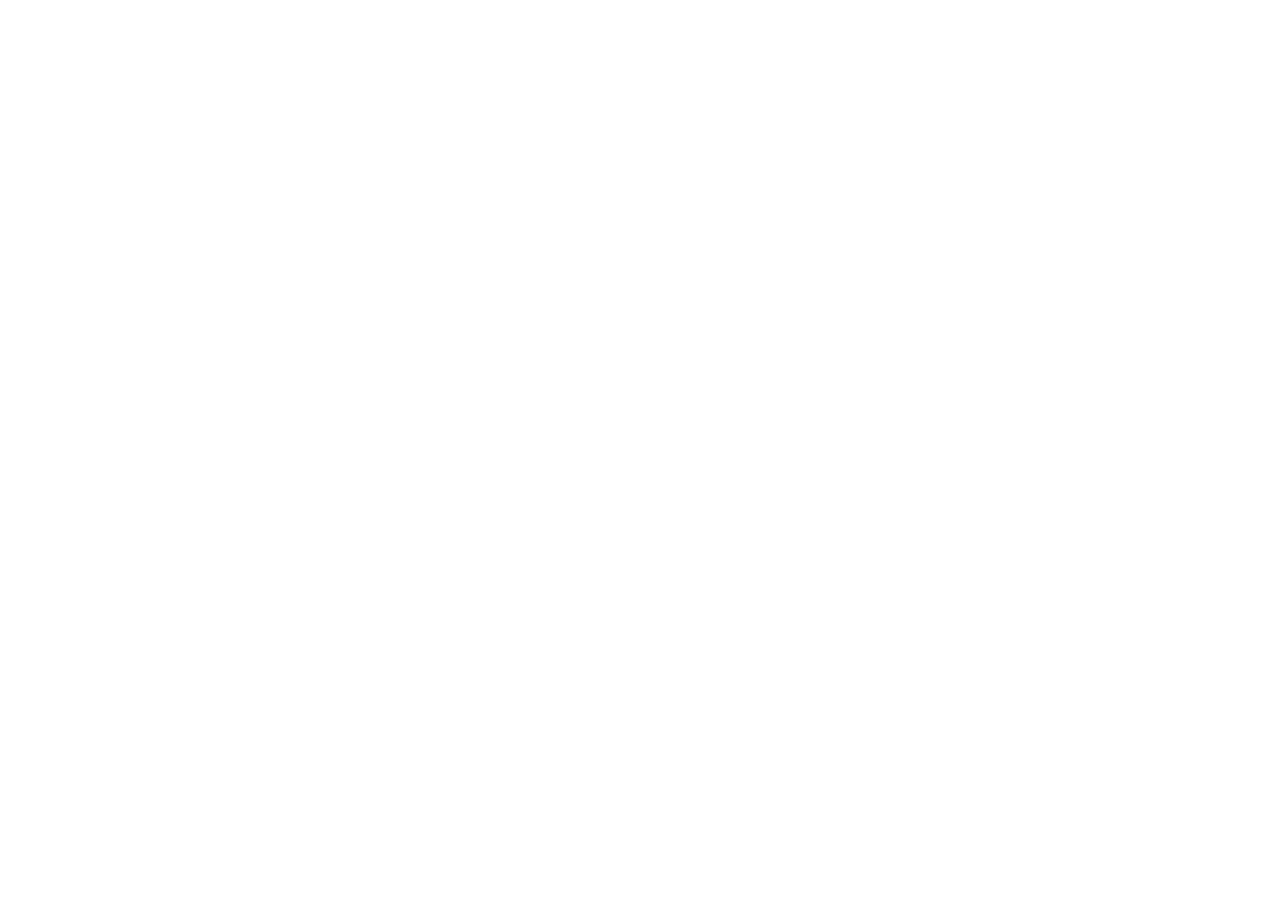
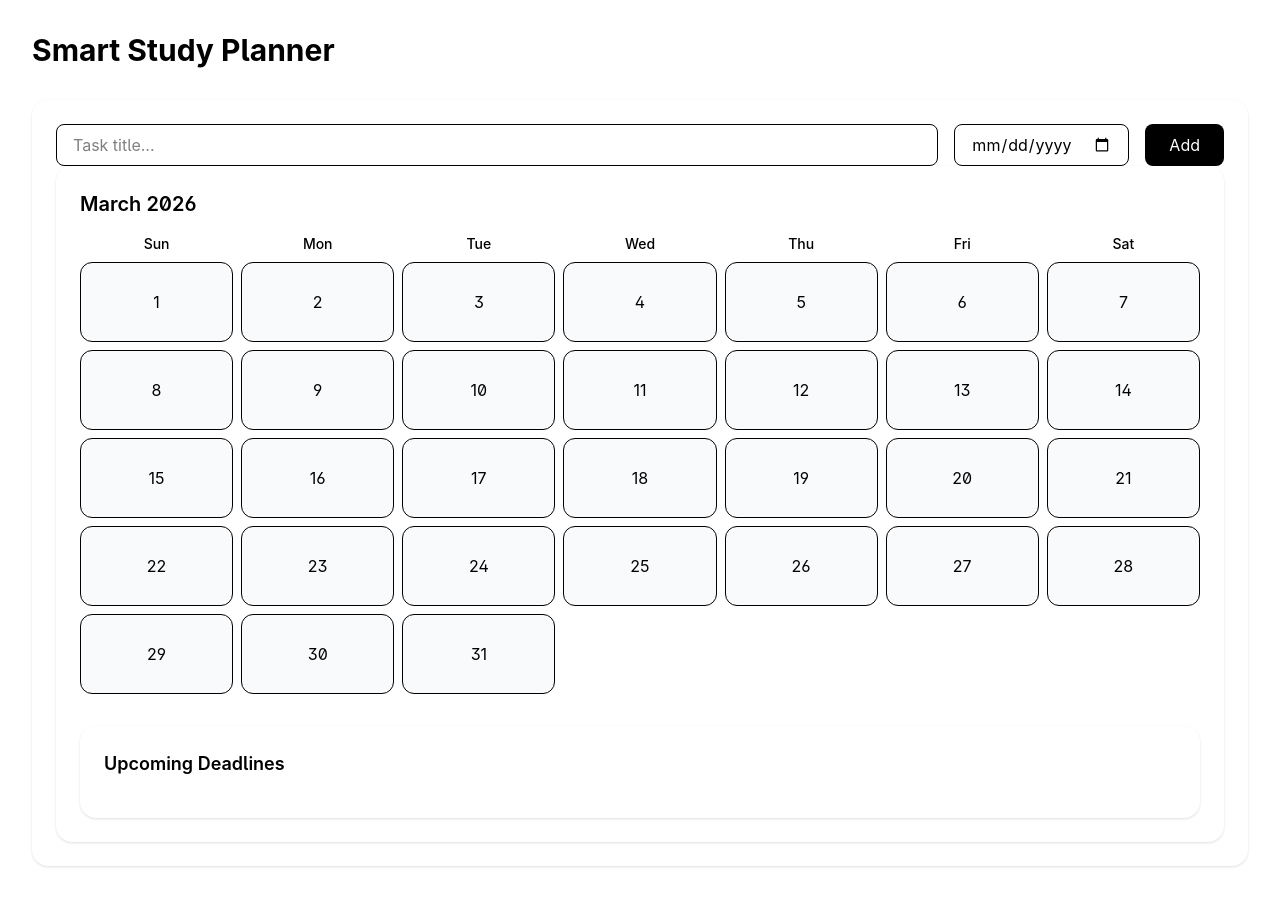
Before and after one commit to sakaaja27/StudentCommandCenter, a React (Vite) app: page /study-planner in a window 1280 px wide. Before the commit this address had no page. Shown: the top 906 px of the page. Before the commit the page ends 800 px from the top, so only its background shows below. Built offline with nearby package versions, Linux system fonts and the light colour scheme.

Commit message:
add study planner fitur, add calender

```diff
--- a/package.json
+++ b/package.json
@@ -13,6 +13,7 @@
     "framer-motion": "^12.34.3",
     "react": "^19.2.0",
     "react-dom": "^19.2.0",
+    "react-icons": "^5.5.0",
     "react-router-dom": "^7.13.1",
     "tailwindcss": "^4.2.1"
   },
--- a/src/App.jsx
+++ b/src/App.jsx
@@ -1,6 +1,7 @@
 import { BrowserRouter, Routes, Route } from "react-router-dom"
 import Landing from "./pages/LandingPages"
 import Dashboard from "./pages/Dashboard"
+import Planner from  "./pages/Planners"
 
 export default function App() {
   return (
@@ -8,6 +9,9 @@ export default function App() {
       <Routes>
         <Route path="/" element={<Landing />} />
         <Route path="/dashboard" element={<Dashboard />} />
+        <Route path="/study-planner" element={<Planner />} />
+        <Route path="/Focus-Mode" element={<Dashboard />} />
+        <Route path="/Analytics-Mode" element={<Dashboard />} />
       </Routes>
     </BrowserRouter>
   )
--- a/src/components/Cta.jsx
+++ b/src/components/Cta.jsx
@@ -25,9 +25,7 @@ export default function Cta() {
           </div>
         </div>
       </section>
-      <footer className="py-12 bg-gray-100 text-center text-sm text-gray-600">
-        <p>© 2026 AetherFlow. Designed for WDC Competition.</p>
-      </footer>
+
     </>
   );
 }
--- a/src/components/FeaturesLanding.jsx
+++ b/src/components/FeaturesLanding.jsx
@@ -37,7 +37,7 @@ export default function FeaturesLanding() {
               whileInView={{ opacity: 1, y: 0 }}
               transition={{ duration: 0.6 }}
               viewport={{ once: true }}
-              className="p-8 rounded-2xl bg-gray-50 hover:shadow-lg transition"
+              className="p-8 rounded-2xl bg-gray-50 hover:shadow-lg transition border border-gray-300"
             >
               <h3 className="font-semibold text-lg">{feature.title}</h3>
               <p className="mt-3 text-sm text-gray-600">
--- /dev/null
+++ b/src/components/FooterLanding.jsx
@@ -0,0 +1,7 @@
+export default function Footer() {
+  return (
+    <footer className="py-12 bg-gray-100 text-center text-sm text-gray-600">
+      <p>© 2026 AetherFlow. Designed for WDC Competition.</p>
+    </footer>
+  );
+}
--- a/src/components/NavbarLanding.jsx
+++ b/src/components/NavbarLanding.jsx
@@ -12,7 +12,7 @@ export default function NavbarLanding() {
   return (
     <header
       className={`fixed top-0 w-full z-50 transition ${
-        scrolled ? "bg-white/80 backdrop-blur-md shadow-sm" : "bg-transparent"
+        scrolled ? "bg-white/40 backdrop-blur-md shadow-sm" : "bg-transparent"
       }`}
     >
       <div className="max-w-7xl mx-auto px-6 py-4 flex justify-between items-center">
--- a/src/components/PreivewLanding.jsx
+++ b/src/components/PreivewLanding.jsx
@@ -32,13 +32,16 @@ export default function PreviewLanding() {
       >
         <div className="max-w-6xl mx-auto px-6 text-center">
           <h2 className="text-4xl font-bold">A Dashboard Built for Clarity</h2>
+          <div className="mt-16 relative">
+            <div className="absolute inset-0 bg-gradient-to-r from-blue-200 to-purple-200 blur-2xl opacity-40 rounded-3xl"></div>
 
-          <div className="mt-16 rounded-3xl shadow-2xl overflow-hidden border">
-            <img
-              src="https://via.placeholder.com/1200x600"
-              alt="Dashboard Preview"
-              className="w-full"
-            />
+            <div className="relative rounded-3xl shadow-2xl overflow-hidden border bg-white transform hover:scale-[1.02] transition duration-500">
+              <img
+                src="https://images.unsplash.com/photo-1434030216411-0b793f4b4173?q=80&w=1170&auto=format&fit=crop&ixlib=rb-4.1.0&ixid=M3wxMjA3fDB8MHxwaG90by1wYWdlfHx8fGVufDB8fHx8fA%3D%3D"
+                alt="Dashboard Preview"
+                className="w-full h-auto object-cover"
+              />
+            </div>
           </div>
         </div>
       </section>
--- a/src/components/Sidebar.jsx
+++ b/src/components/Sidebar.jsx
@@ -1,26 +1,66 @@
+import { useState } from "react";
+import { NavLink } from "react-router-dom";
+import {
+  FiHome,
+  FiBookOpen,
+  FiTarget,
+  FiBarChart2,
+  FiMenu,
+  FiX,
+} from "react-icons/fi";
+
+const links = [
+  { to: "/dashboard", label: "Dashboard", icon: <FiHome /> },
+  { to: "/study-planner", label: "Study Planner", icon: <FiBookOpen /> },
+  { to: "/Focus-Mode", label: "Focus Mode", icon: <FiTarget /> },
+  { to: "/Analytics-Mode", label: "Analytics", icon: <FiBarChart2 /> },
+];
+
 export default function Sidebar() {
+  const [open, setOpen] = useState(false);
+
   return (
-    <aside className="w-64 bg-white shadow-lg hidden md:block">
-      <div className="p-6 text-xl font-bold text-gray-800">
+    <>
+      <button
+        className="md:hidden fixed top-4 left-4 z-50 p-2 bg-white rounded-md shadow"
+        onClick={() => setOpen((prev) => !prev)}
+        aria-label="Toggle sidebar"
+      >
+        {open ? <FiX size={24} /> : <FiMenu size={24} />}
+      </button>
+
+      <aside
+        className={`fixed inset-y-0 left-0 w-64 bg-white shadow-lg transform transition-transform duration-200 ease-in-out
+          ${open ? "translate-x-0" : "-translate-x-full"} md:translate-x-0 md:static md:block`}
+      >
+        <div className="p-6 text-xl font-bold text-gray-800 border-b">
           Command Center
         </div>
 
         <nav className="mt-6">
-        <ul className="space-y-2 px-4">
-          <li className="p-3 rounded-lg bg-blue-100 text-blue-600 font-medium">
-            Dashboard
+          <ul className="space-y-2 px-2">
+            {links.map((link) => (
+              <li key={link.to}>
+                <NavLink
+                  to={link.to}
+                  className={({ isActive }) =>
+                    `flex items-center p-3 rounded-lg transition-colors duration-150
+                     ${
+                       isActive
+                         ? "bg-blue-100 text-blue-600"
+                         : "text-gray-700 hover:bg-gray-100"
+                     }`
+                  }
+                  onClick={() => setOpen(false)}
+                >
+                  <span className="mr-3 text-lg">{link.icon}</span>
+                  {link.label}
+                </NavLink>
               </li>
-          <li className="p-3 rounded-lg hover:bg-gray-100 cursor-pointer">
-            Tasks
-          </li>
-          <li className="p-3 rounded-lg hover:bg-gray-100 cursor-pointer">
-            Focus Mode
-          </li>
-          <li className="p-3 rounded-lg hover:bg-gray-100 cursor-pointer">
-            Analytics
-          </li>
+            ))}
           </ul>
         </nav>
       </aside>
-  )
+    </>
+  );
 }
--- a/src/index.css
+++ b/src/index.css
@@ -7,3 +7,6 @@
 html {
   scroll-behavior: smooth;
 }
+body {
+  font-feature-settings: "ss01", "ss02";
+}
--- a/src/pages/Dashboard.jsx
+++ b/src/pages/Dashboard.jsx
@@ -1,5 +1,6 @@
 import Sidebar from "../components/Sidebar"
 import Navbar from "../components/Navbar"
+
 
 export default function Dashboard() {
   return (
--- /dev/null
+++ b/src/pages/Planners.jsx
@@ -0,0 +1,131 @@
+import { useState, useEffect } from "react";
+
+export default function Planner() {
+  const [tasks, setTasks] = useState([]);
+  const [title, setTitle] = useState("");
+  const [date, setDate] = useState("");
+
+  // Load from localStorage
+  useEffect(() => {
+    const saved = localStorage.getItem("plannerTasks");
+    if (saved) setTasks(JSON.parse(saved));
+  }, []);
+
+  // Save to localStorage
+  useEffect(() => {
+    localStorage.setItem("plannerTasks", JSON.stringify(tasks));
+  }, [tasks]);
+
+  const addTask = () => {
+    if (!title || !date) return;
+    setTasks([...tasks, { id: Date.now(), title, date }]);
+    setTitle("");
+    setDate("");
+  };
+
+  return (
+    <div className="p-8">
+      <h1 className="text-3xl font-bold mb-8">Smart Study Planner</h1>
+
+      {/* Input Form */}
+      <div className="bg-white p-6 rounded-2xl shadow mb-8">
+        <div className="flex gap-4">
+          <input
+            type="text"
+            placeholder="Task title..."
+            value={title}
+            onChange={(e) => setTitle(e.target.value)}
+            className="flex-1 border rounded-lg px-4 py-2"
+          />
+          <input
+            type="date"
+            value={date}
+            onChange={(e) => setDate(e.target.value)}
+            className="border rounded-lg px-4 py-2"
+          />
+          <button
+            onClick={addTask}
+            className="bg-black text-white px-6 py-2 rounded-lg hover:opacity-80 transition"
+          >
+            Add
+          </button>
+        </div>
+        <div className="bg-white p-6 rounded-2xl shadow">
+          <Calendar tasks={tasks} />
+        </div>
+      </div>
+    </div>
+  );
+}
+
+function Calendar({ tasks }) {
+  const today = new Date();
+  const year = today.getFullYear();
+  const month = today.getMonth();
+
+  const firstDay = new Date(year, month, 1).getDay();
+  const daysInMonth = new Date(year, month + 1, 0).getDate();
+
+  const days = [];
+
+  for (let i = 0; i < firstDay; i++) {
+    days.push(null);
+  }
+
+  for (let i = 1; i <= daysInMonth; i++) {
+    days.push(i);
+  }
+
+  return (
+    <div>
+      <h2 className="text-xl font-semibold mb-4">
+        {today.toLocaleString("default", { month: "long" })} {year}
+      </h2>
+
+      <div className="grid grid-cols-7 gap-2 text-center text-sm font-medium mb-2">
+        {["Sun", "Mon", "Tue", "Wed", "Thu", "Fri", "Sat"].map((d) => (
+          <div key={d}>{d}</div>
+        ))}
+      </div>
+
+      <div className="grid grid-cols-7 gap-2">
+        {days.map((day, index) => {
+          const dateStr = day
+            ? `${year}-${String(month + 1).padStart(2, "0")}-${String(day).padStart(2, "0")}`
+            : null;
+
+          const hasTask = tasks.some((task) => task.date === dateStr);
+
+          return (
+            <div
+              key={index}
+              className={`h-20 flex items-center justify-center rounded-xl border
+              ${day ? "bg-gray-50" : "bg-transparent border-none"}
+              ${hasTask ? "border-red-500 bg-red-50" : ""}`}
+            >
+              {day}
+            </div>
+          );
+        })}
+      </div>
+      <div className="bg-white p-6 rounded-2xl shadow mt-8">
+        <h2 className="text-lg font-semibold mb-4">Upcoming Deadlines</h2>
+
+        <div className="space-y-3">
+          {tasks
+            .sort((a, b) => new Date(a.date) - new Date(b.date))
+            .slice(0, 3)
+            .map((task) => (
+              <div
+                key={task.id}
+                className="p-4 bg-gray-50 rounded-xl flex justify-between"
+              >
+                <span>{task.title}</span>
+                <span className="text-sm text-gray-500">{task.date}</span>
+              </div>
+            ))}
+        </div>
+      </div>
+    </div>
+  );
+}
```
Also changed, not shown: src/pages/LandingPages.jsx (+12 -8 lines), 1 other file (tests, documents, lock files or other folders). Lines whose indentation alone changed are shown as unchanged.
